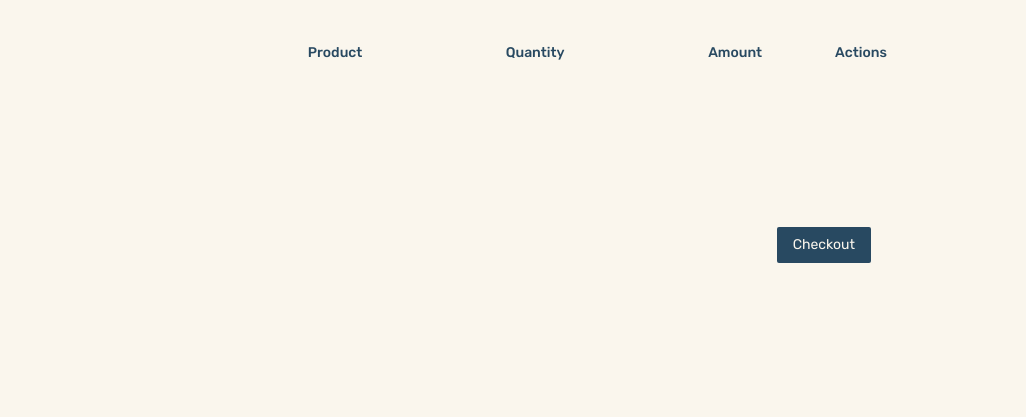
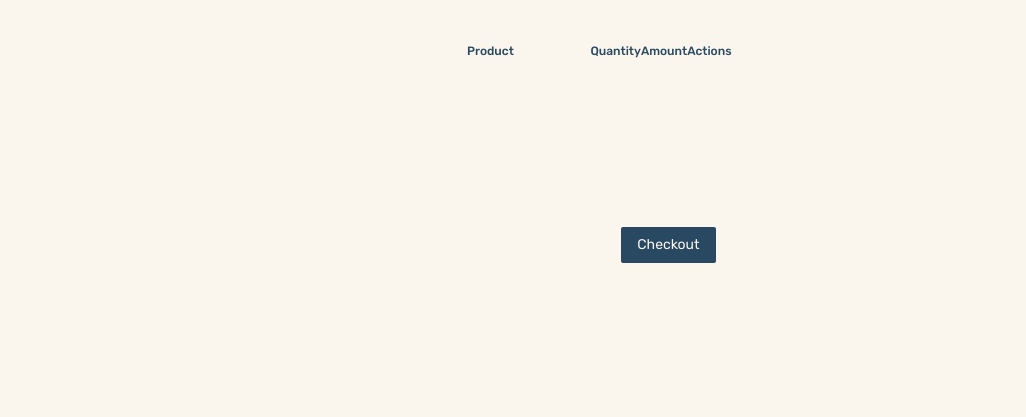
Before and after one commit to Rthuro/coffee-shop-website, a website: page src/pages/cart.html in a window 1280 px wide. Shown: the part 217-634 px from the top of the page, without its empty margins (79-1105 px from the left). Drawn offline with nearby package versions, Linux system fonts and the light colour scheme; sample sign-in values are in the browser's storage.

Commit message:
Update cart.html

```diff
--- a/src/pages/cart.html
+++ b/src/pages/cart.html
@@ -8,11 +8,11 @@
     <p class="font-bold md:text-6xl xs:text-4xl text-center my-8">CART</p>
     <section class="flex flex-col gap-3 maxWidth w-fit mx-auto  my-16 items-center">
         <table class=" table-fixed min-h-[20vh] px-3  ">
-            <thead class="text-sm">
+            <thead class="text-xs">
                 <tr >
                     <th class="max-w-[200px] w-[200px] font-medium">Product</th>
-                    <th class="max-w-[200px] w-[200px] font-medium">Quantity</th>
-                    <th class="max-w-[200px] w-[200px] font-medium">Amount</th>
+                    <th class="w-fit font-medium">Quantity</th>
+                    <th class="w-fit font-medium">Amount</th>
                     <th class="w-fit font-medium">Actions</th>
                 </tr>
             </thead>
```
